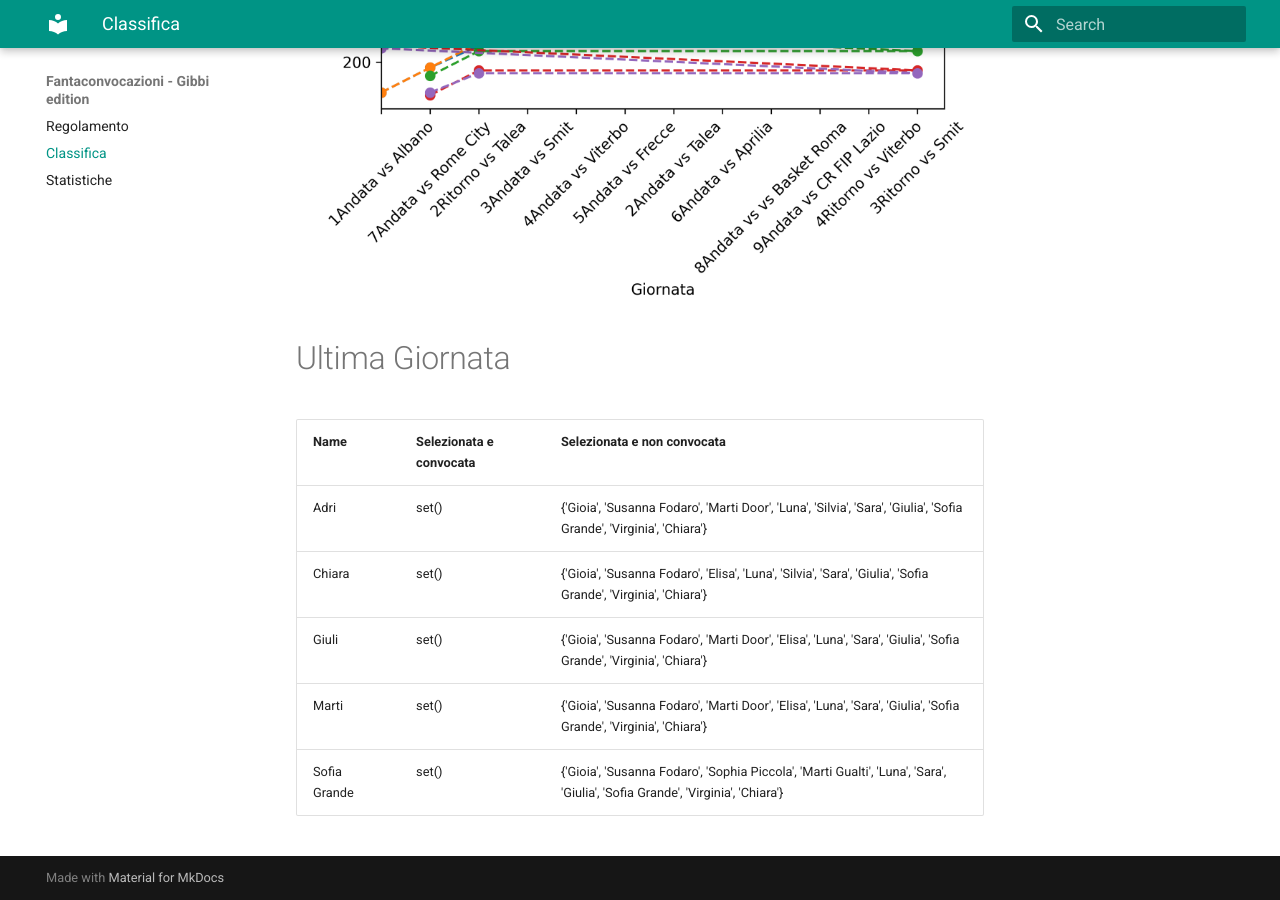
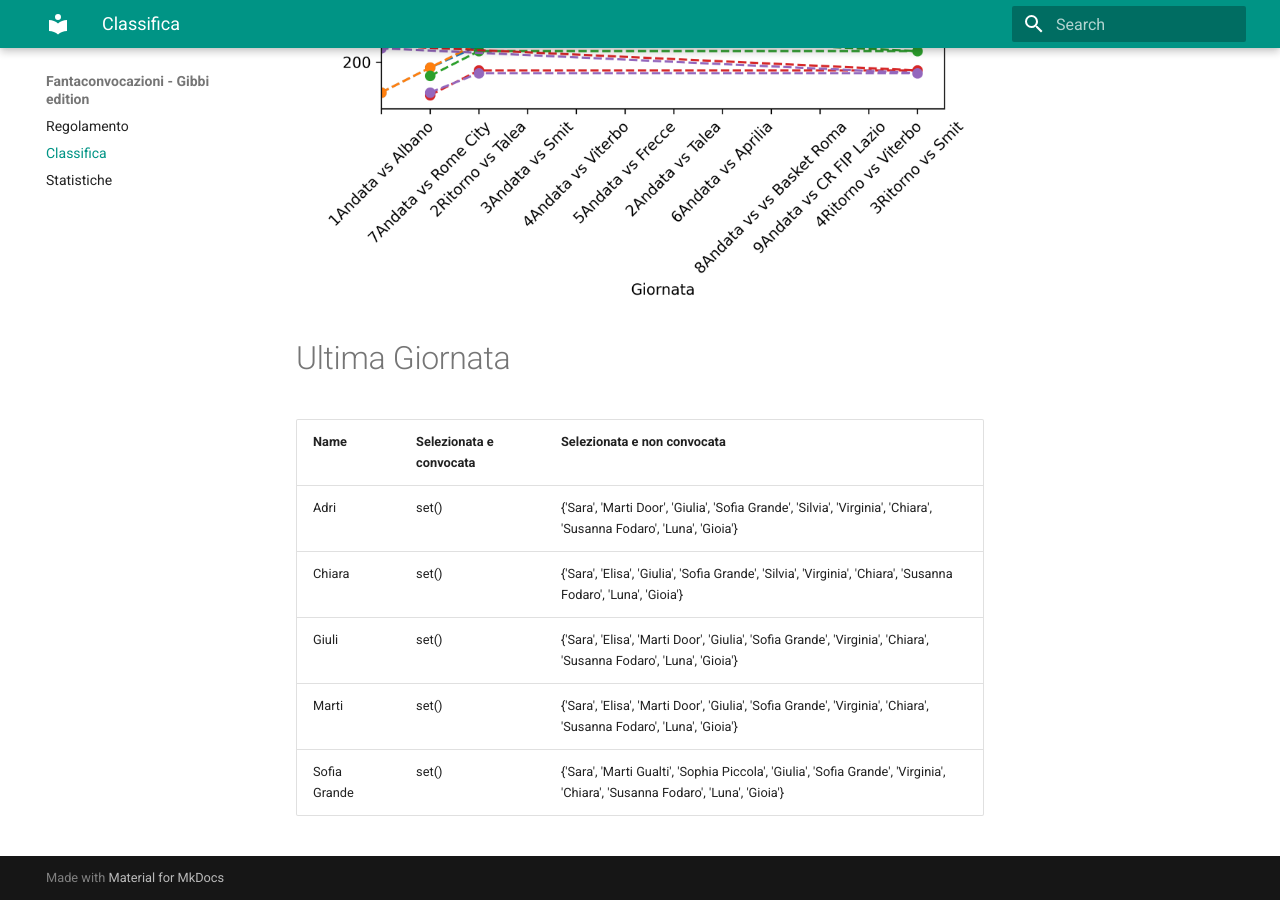
Before and after one commit to martinig94/fantagibbi, an MkDocs documentation site: the page built from docs/Classifica.md, in a window 1280 px wide and 900 px high, scrolled down 810 px. Built offline with MkDocs 1.6.1 and Material for MkDocs 9.7.7, drawn with Linux system fonts in a browser that asks for light colours.

Commit message:
Auto-update from main.py

```diff
--- a/docs/Classifica.md
+++ b/docs/Classifica.md
@@ -18,9 +18,9 @@
 <!-- START_TABLE CORRECT -->
 | Name         | Selezionata e convocata   | Selezionata e non convocata                                                                                                   |
 |:-------------|:--------------------------|:------------------------------------------------------------------------------------------------------------------------------|
-| Adri         | set()                     | {'Gioia', 'Susanna Fodaro', 'Marti Door', 'Luna', 'Silvia', 'Sara', 'Giulia', 'Sofia Grande', 'Virginia', 'Chiara'}           |
-| Chiara       | set()                     | {'Gioia', 'Susanna Fodaro', 'Elisa', 'Luna', 'Silvia', 'Sara', 'Giulia', 'Sofia Grande', 'Virginia', 'Chiara'}                |
-| Giuli        | set()                     | {'Gioia', 'Susanna Fodaro', 'Marti Door', 'Elisa', 'Luna', 'Sara', 'Giulia', 'Sofia Grande', 'Virginia', 'Chiara'}            |
-| Marti        | set()                     | {'Gioia', 'Susanna Fodaro', 'Marti Door', 'Elisa', 'Luna', 'Sara', 'Giulia', 'Sofia Grande', 'Virginia', 'Chiara'}            |
-| Sofia Grande | set()                     | {'Gioia', 'Susanna Fodaro', 'Sophia Piccola', 'Marti Gualti', 'Luna', 'Sara', 'Giulia', 'Sofia Grande', 'Virginia', 'Chiara'} |
+| Adri         | set()                     | {'Sara', 'Marti Door', 'Giulia', 'Sofia Grande', 'Silvia', 'Virginia', 'Chiara', 'Susanna Fodaro', 'Luna', 'Gioia'}           |
+| Chiara       | set()                     | {'Sara', 'Elisa', 'Giulia', 'Sofia Grande', 'Silvia', 'Virginia', 'Chiara', 'Susanna Fodaro', 'Luna', 'Gioia'}                |
+| Giuli        | set()                     | {'Sara', 'Elisa', 'Marti Door', 'Giulia', 'Sofia Grande', 'Virginia', 'Chiara', 'Susanna Fodaro', 'Luna', 'Gioia'}            |
+| Marti        | set()                     | {'Sara', 'Elisa', 'Marti Door', 'Giulia', 'Sofia Grande', 'Virginia', 'Chiara', 'Susanna Fodaro', 'Luna', 'Gioia'}            |
+| Sofia Grande | set()                     | {'Sara', 'Marti Gualti', 'Sophia Piccola', 'Giulia', 'Sofia Grande', 'Virginia', 'Chiara', 'Susanna Fodaro', 'Luna', 'Gioia'} |
 <!-- END_TABLE CORRECT -->
```
